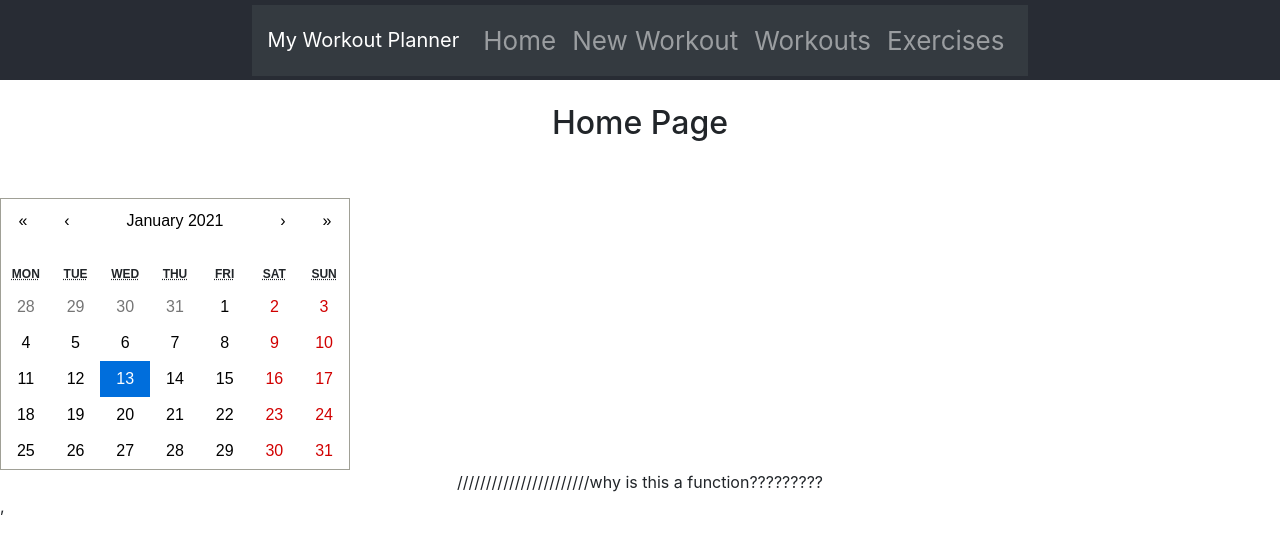
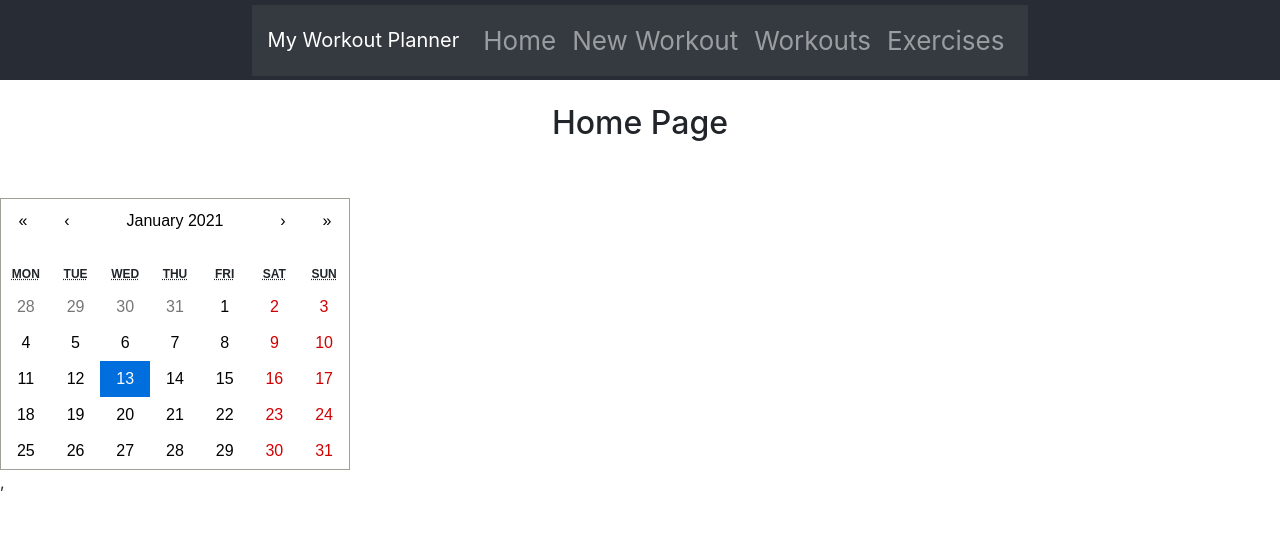
Before and after one commit to megfly/workout_planner_frontend, a React (Create React App) app: page / in a window 1280 px wide. Shown: the top 550 px of the page. Built offline with nearby package versions, Linux system fonts and the light colour scheme.

Commit message:
changed routing componenet for 'workouts/:id/exercises

```diff
--- a/src/App.js
+++ b/src/App.js
@@ -9,7 +9,9 @@ import WorkoutForm from './containers/WorkoutForm';
 import CalendarDisplay from './components/CalendarDisplay'
 import ExerciseContainer from './containers/ExerciseContainer';
 import ExerciseForm from './containers/ExerciseForm';
-import ExerciseShow from './components/ExerciseShow'
+import ExerciseDisplay from './components/ExerciseDisplay';
+
+
 
 class App extends Component {
 
@@ -21,17 +23,16 @@ class App extends Component {
         <header className="App-header">
           <NavBar />
         </header>
-          <switch>
+          <Switch>
     <Route exact path="/" component={CalendarDisplay} />
     <Route exact path="/workouts" component={WorkoutContainer} />
     <Route exact path="/exercises" component={ExerciseContainer} />
     <Route exact path="/workouts/new" component={WorkoutForm} />
     <Route exact path="/workouts/:id/exercises/new" component={ExerciseForm} />
-
-    ///////////////////////why is this a function?????????
-
-    <Route exact path="/workouts/:id/exercises" component={ExerciseShow} />
-          </switch>
+    <Route exact path="/workouts/:id/exercises" component={ExerciseContainer}/>
+    {/*  */}
+    {/* <Route exact path="/workouts/:id/exercises" component={ExerciseShow} /> */}
+          </Switch>
       </div>
       </Router>
     )
```
